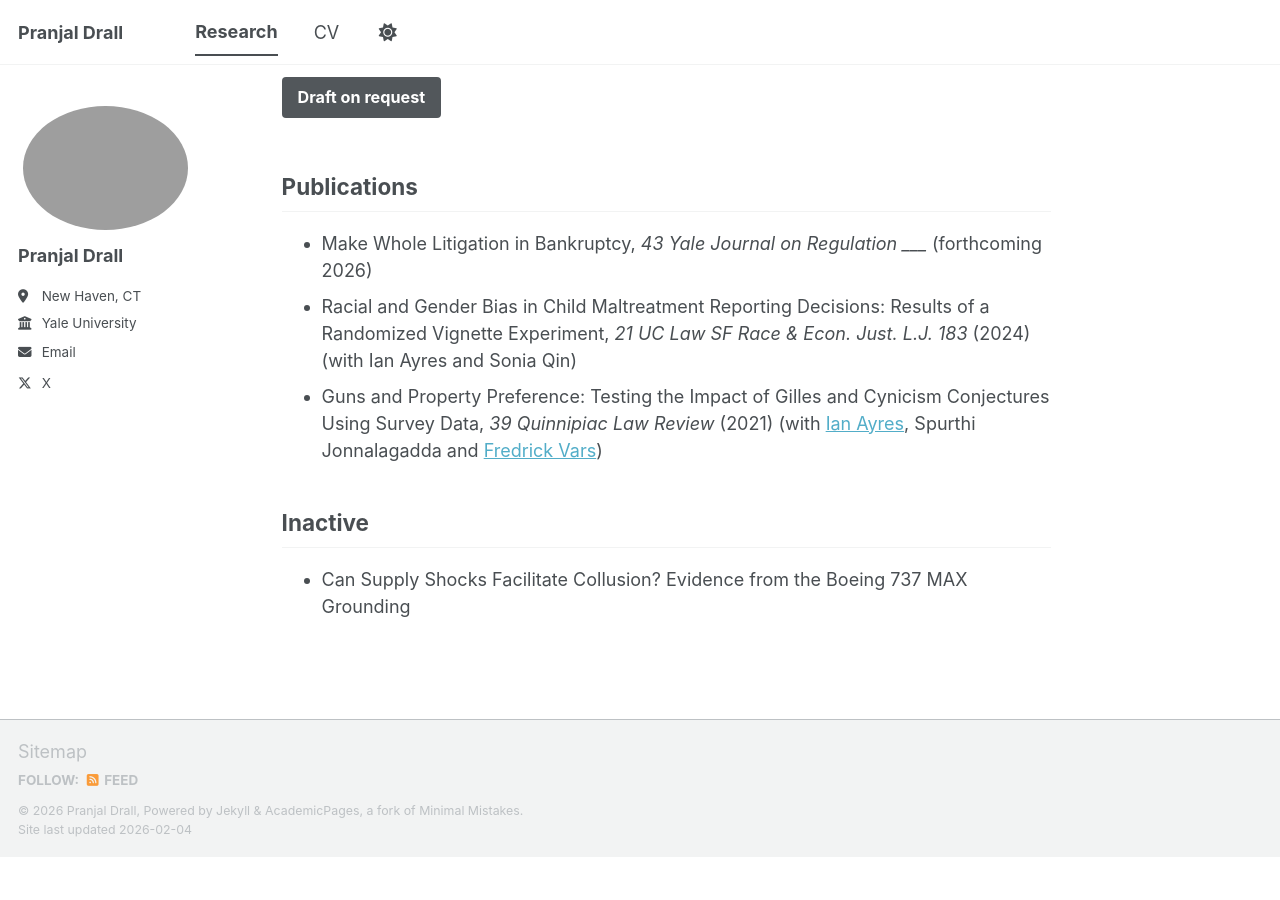
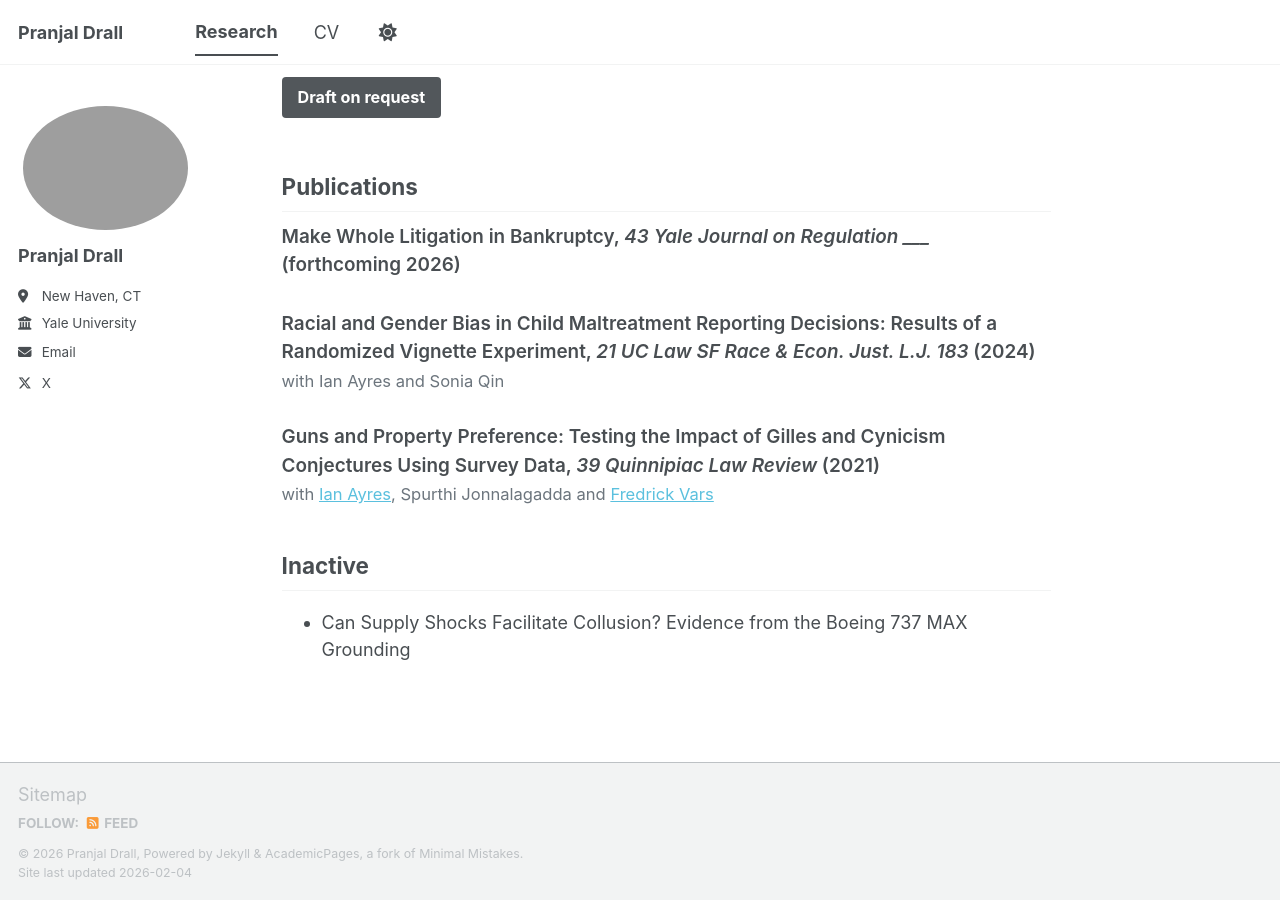
Before and after one commit to pranjal-drall/pranjal-drall.github.io, a Jekyll site: the page built from _pages/publications.md, in a window 1280 px wide and 900 px high, scrolled down 627 px. Built offline with Jekyll 4.4.1, drawn with Linux system fonts in a browser that asks for light colours; a script bundle is joined from its source files by our own code; library files that are not in the unit come from our copies; before the commit the page ends 1484 px from its top, so only the background shows below that.

Commit message:
Restyle publications: co-authors on separate line matching working papers convention
https://claude.ai/code/session_01XoAU5rkNvKguTC6LKyfK26

```diff
--- a/_pages/publications.md
+++ b/_pages/publications.md
@@ -139,9 +139,19 @@ function toggleAbstract(id) {
 
 ## Publications
 
-* Make Whole Litigation in Bankruptcy, *43 Yale Journal on Regulation ___* (forthcoming 2026)
-* Racial and Gender Bias in Child Maltreatment Reporting Decisions: Results of a Randomized Vignette Experiment, *21 UC Law SF Race & Econ. Just. L.J. 183* (2024) (with Ian Ayres and Sonia Qin)
-* Guns and Property Preference: Testing the Impact of Gilles and Cynicism Conjectures Using Survey Data, *39 Quinnipiac Law Review* (2021) (with [Ian Ayres](https://law.yale.edu/ian-ayres), Spurthi Jonnalagadda and [Fredrick Vars](https://law.ua.edu/faculty_staff/fredrick-vars/))
+<div class="publication-item">
+  <div class="publication-title">Make Whole Litigation in Bankruptcy, <em>43 Yale Journal on Regulation ___</em> (forthcoming 2026)</div>
+</div>
+
+<div class="publication-item">
+  <div class="publication-title">Racial and Gender Bias in Child Maltreatment Reporting Decisions: Results of a Randomized Vignette Experiment, <em>21 UC Law SF Race & Econ. Just. L.J. 183</em> (2024)</div>
+  <div class="coauthors">with Ian Ayres and Sonia Qin</div>
+</div>
+
+<div class="publication-item">
+  <div class="publication-title">Guns and Property Preference: Testing the Impact of Gilles and Cynicism Conjectures Using Survey Data, <em>39 Quinnipiac Law Review</em> (2021)</div>
+  <div class="coauthors">with <a href="https://law.yale.edu/ian-ayres">Ian Ayres</a>, Spurthi Jonnalagadda and <a href="https://law.ua.edu/faculty_staff/fredrick-vars/">Fredrick Vars</a></div>
+</div>
 
 ## Inactive
 
```
